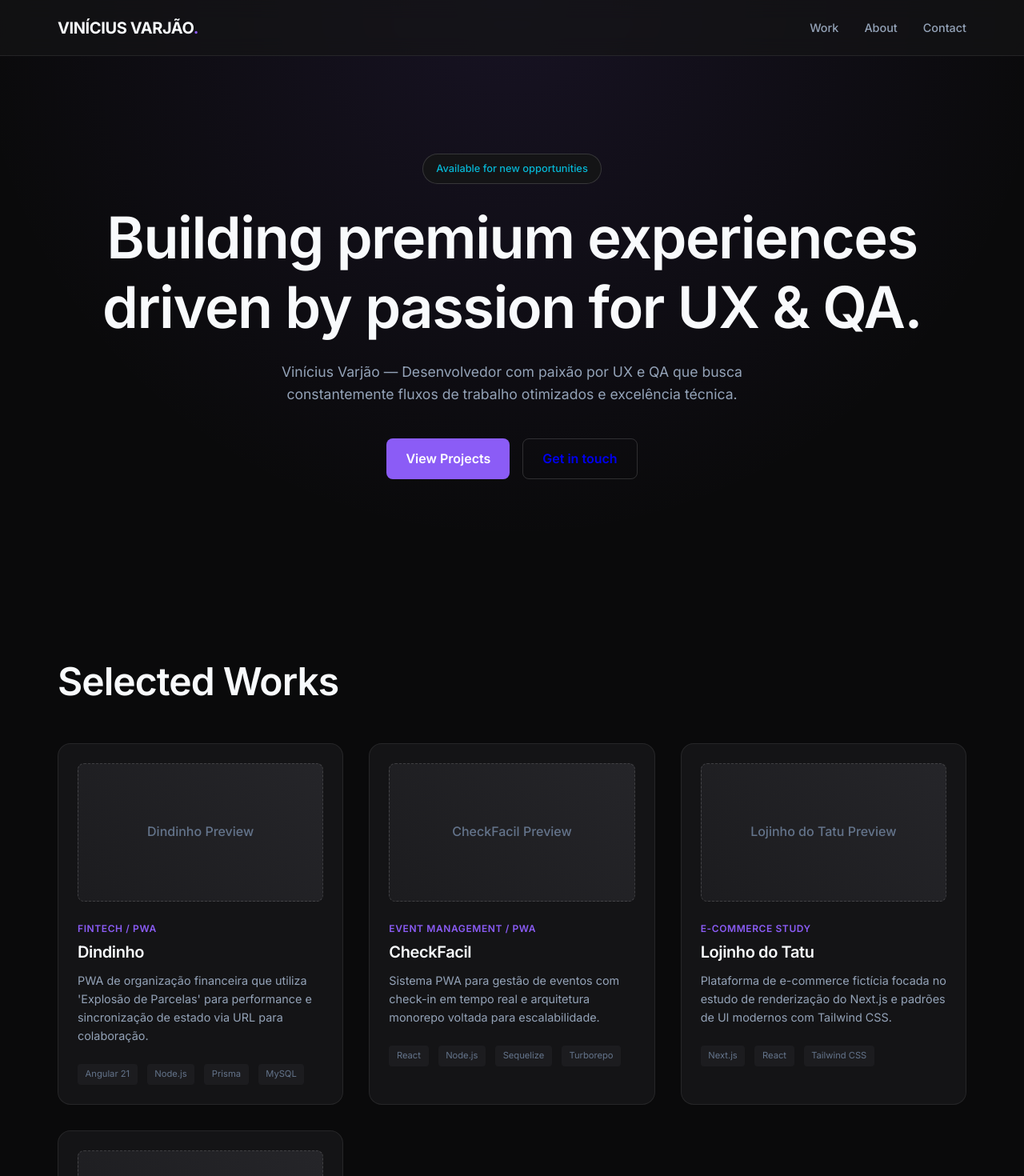
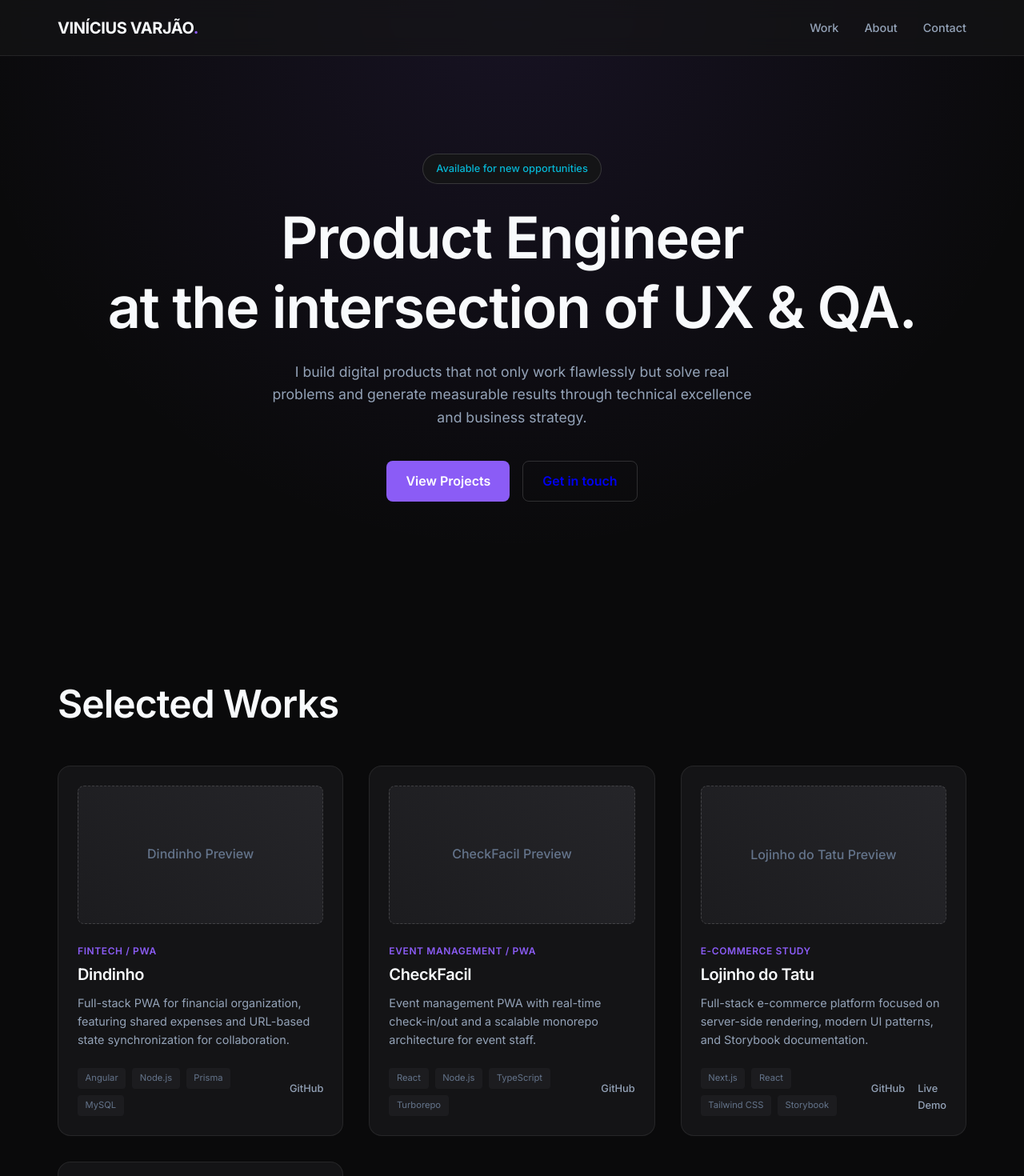
Before and after one commit to pwdbymoral/vinimvarjao-portfolio, a React (Vite) app: page / in a window 1280 px wide. Shown: the top 1470 px of the page at 80% size. Built offline with nearby package versions, Linux system fonts and the light colour scheme.

Commit message:
feat: consolidate english content, update narrative to product engineer, and add project links

```diff
--- a/src/App.tsx
+++ b/src/App.tsx
@@ -6,32 +6,37 @@ const projects = [
 		title: "Dindinho",
 		category: "Fintech / PWA",
 		description:
-			"PWA de organização financeira que utiliza 'Explosão de Parcelas' para performance e sincronização de estado via URL para colaboração.",
-		tags: ["Angular 21", "Node.js", "Prisma", "MySQL"],
+			"Full-stack PWA for financial organization, featuring shared expenses and URL-based state synchronization for collaboration.",
+		tags: ["Angular", "Node.js", "Prisma", "MySQL"],
+		repoUrl: "https://github.com/pwdbymoral/dindinho",
 	},
 	{
 		id: 2,
 		title: "CheckFacil",
 		category: "Event Management / PWA",
 		description:
-			"Sistema PWA para gestão de eventos com check-in em tempo real e arquitetura monorepo voltada para escalabilidade.",
-		tags: ["React", "Node.js", "Sequelize", "Turborepo"],
+			"Event management PWA with real-time check-in/out and a scalable monorepo architecture for event staff.",
+		tags: ["React", "Node.js", "TypeScript", "Turborepo"],
+		repoUrl: "https://github.com/forjacorp/checkFacil",
 	},
 	{
 		id: 3,
 		title: "Lojinho do Tatu",
 		category: "E-commerce Study",
 		description:
-			"Plataforma de e-commerce fictícia focada no estudo de renderização do Next.js e padrões de UI modernos com Tailwind CSS.",
-		tags: ["Next.js", "React", "Tailwind CSS"],
+			"Full-stack e-commerce platform focused on server-side rendering, modern UI patterns, and Storybook documentation.",
+		tags: ["Next.js", "React", "Tailwind CSS", "Storybook"],
+		repoUrl: "https://github.com/pwdbymoral/lojinho-do-tatu-nextjs",
+		liveUrl: "https://lojinhodotatu.vercel.app",
 	},
 	{
 		id: 4,
 		title: "vinimvarjao-portfolio",
 		category: "Personal Portfolio",
 		description:
-			"Este portfólio premium: arquitetura voltada para TDD, qualidade de código extrema (Biome) e automação de testes com Playwright e Vitest.",
+			"Premium developer portfolio built with a focus on TDD, extreme code quality, and automated testing pipelines.",
 		tags: ["React", "TypeScript", "Playwright", "Vitest"],
+		repoUrl: "https://github.com/pwdbymoral/vinimvarjao-portfolio",
 	},
 ];
 
@@ -99,13 +104,14 @@ function App() {
 					<div className="container">
 						<span className="hero-tag">Available for new opportunities</span>
 						<h1 className="hero-title">
-							Building premium experiences
+							Product Engineer
 							<br />
-							driven by passion for UX & QA.
+							at the intersection of UX & QA.
 						</h1>
 						<p className="hero-description">
-							Vinícius Varjão — Desenvolvedor com paixão por UX e QA que busca
-							constantemente fluxos de trabalho otimizados e excelência técnica.
+							I build digital products that not only work flawlessly but solve
+							real problems and generate measurable results through technical
+							excellence and business strategy.
 						</p>
 						<div
 							style={{ display: "flex", gap: "1rem", justifyContent: "center" }}
@@ -144,11 +150,47 @@ function App() {
 										{project.description}
 									</p>
 									<div className="card-footer">
-										{project.tags.map((tag) => (
-											<span key={tag} className="tag">
-												{tag}
-											</span>
-										))}
+										<div
+											style={{
+												display: "flex",
+												gap: "0.5rem",
+												flexWrap: "wrap",
+											}}
+										>
+											{project.tags.map((tag) => (
+												<span key={tag} className="tag">
+													{tag}
+												</span>
+											))}
+										</div>
+										<div
+											style={{
+												marginTop: "1rem",
+												display: "flex",
+												gap: "1rem",
+											}}
+										>
+											<a
+												href={project.repoUrl}
+												className="nav-link"
+												style={{ fontSize: "0.8rem" }}
+												target="_blank"
+												rel="noopener noreferrer"
+											>
+												GitHub
+											</a>
+											{project.liveUrl && (
+												<a
+													href={project.liveUrl}
+													className="nav-link"
+													style={{ fontSize: "0.8rem" }}
+													target="_blank"
+													rel="noopener noreferrer"
+												>
+													Live Demo
+												</a>
+											)}
+										</div>
 									</div>
 								</div>
 							))}
@@ -171,9 +213,9 @@ function App() {
 						<h2 style={{ marginBottom: "1.5rem" }}>The Approach</h2>
 						<p style={{ color: "var(--text-secondary)", fontSize: "1.1rem" }}>
 							I believe in building software that is not only functional but
-							also a joy to use. By leveraging modern technologies and clean
-							architecture, I create solutions that scale and provide real value
-							to users.
+							also a joy to use. By connecting code to business strategy and
+							understanding the user journey from acquisition to final
+							interaction, I create solutions that scale and provide real value.
 						</p>
 					</div>
 				</section>
```
Also changed, not shown: 2 other files (tests, documents, lock files or other folders).
